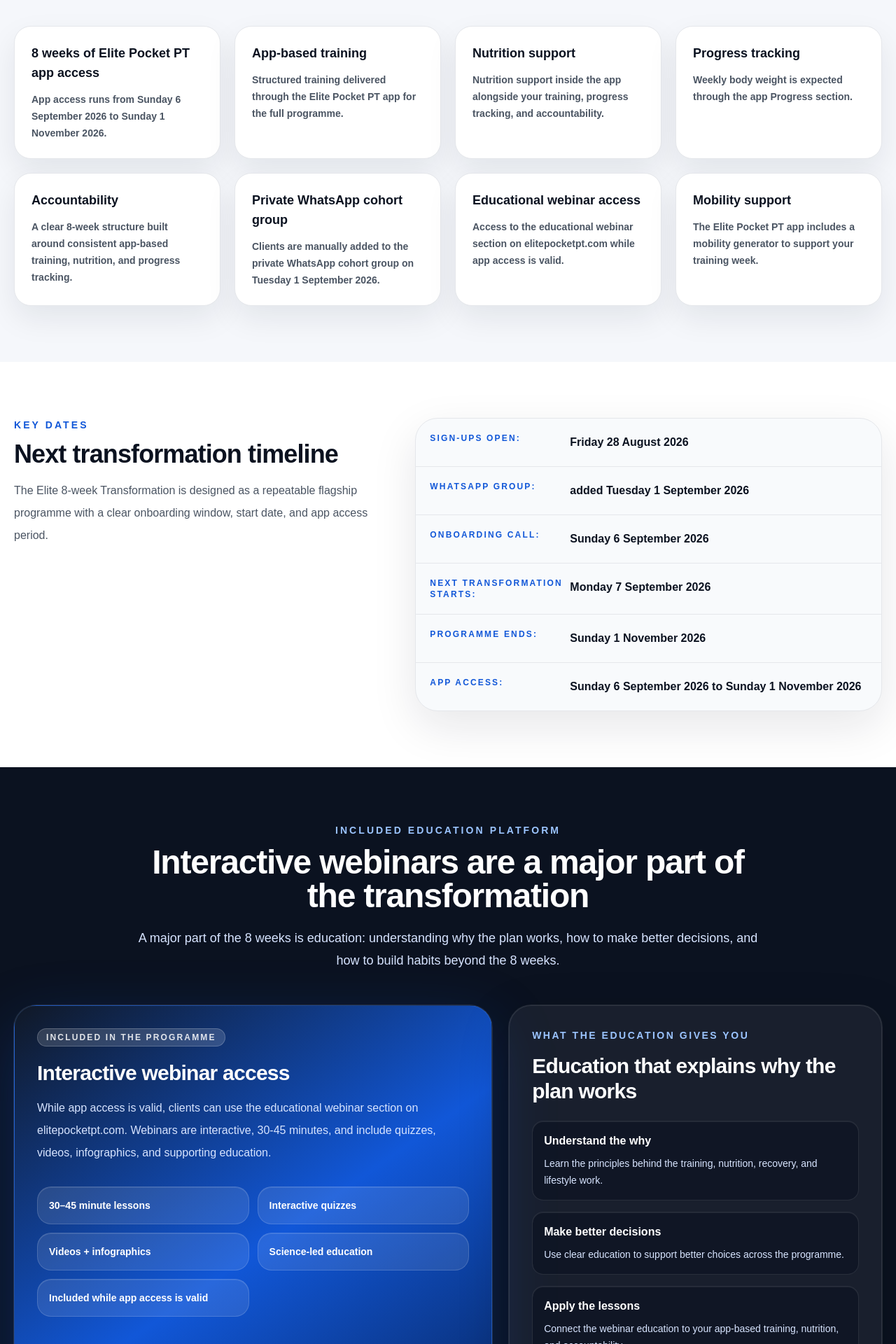
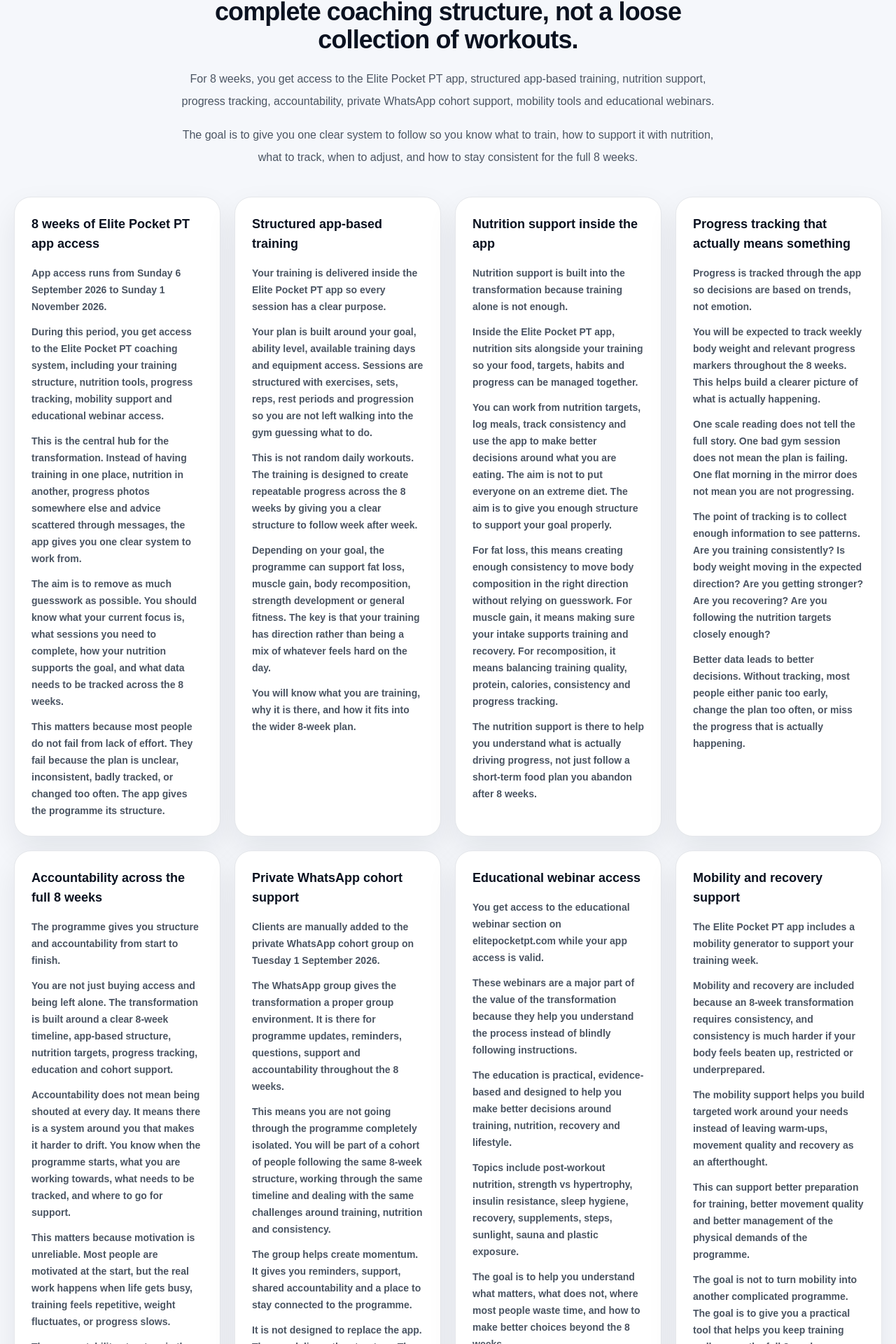
Before and after one commit to Nicho9/elite-pocket-pt-landing, a Next.js app: page /elite-8-week-transformation in a window 1280 px wide. Shown: the part 1029-2949 px from the top of the page at 70% size. Built offline with nearby package versions, Linux system fonts and the light colour scheme.

Commit message:
Expand transformation package details

```diff
--- a/src/app/elite-8-week-transformation/page.tsx
+++ b/src/app/elite-8-week-transformation/page.tsx
@@ -4,35 +4,84 @@
 const includedItems = [
   {
     title: "8 weeks of Elite Pocket PT app access",
-    body: "App access runs from Sunday 6 September 2026 to Sunday 1 November 2026.",
+    body: [
+      "App access runs from Sunday 6 September 2026 to Sunday 1 November 2026.",
+      "During this period, you get access to the Elite Pocket PT coaching system, including your training structure, nutrition tools, progress tracking, mobility support and educational webinar access.",
+      "This is the central hub for the transformation. Instead of having training in one place, nutrition in another, progress photos somewhere else and advice scattered through messages, the app gives you one clear system to work from.",
+      "The aim is to remove as much guesswork as possible. You should know what your current focus is, what sessions you need to complete, how your nutrition supports the goal, and what data needs to be tracked across the 8 weeks.",
+      "This matters because most people do not fail from lack of effort. They fail because the plan is unclear, inconsistent, badly tracked, or changed too often. The app gives the programme its structure.",
+    ],
   },
   {
-    title: "App-based training",
-    body: "Structured training delivered through the Elite Pocket PT app for the full programme.",
+    title: "Structured app-based training",
+    body: [
+      "Your training is delivered inside the Elite Pocket PT app so every session has a clear purpose.",
+      "Your plan is built around your goal, ability level, available training days and equipment access. Sessions are structured with exercises, sets, reps, rest periods and progression so you are not left walking into the gym guessing what to do.",
+      "This is not random daily workouts. The training is designed to create repeatable progress across the 8 weeks by giving you a clear structure to follow week after week.",
+      "Depending on your goal, the programme can support fat loss, muscle gain, body recomposition, strength development or general fitness. The key is that your training has direction rather than being a mix of whatever feels hard on the day.",
+      "You will know what you are training, why it is there, and how it fits into the wider 8-week plan.",
+    ],
   },
   {
-    title: "Nutrition support",
-    body: "Nutrition support inside the app alongside your training, progress tracking, and accountability.",
+    title: "Nutrition support inside the app",
+    body: [
+      "Nutrition support is built into the transformation because training alone is not enough.",
+      "Inside the Elite Pocket PT app, nutrition sits alongside your training so your food, targets, habits and progress can be managed together.",
+      "You can work from nutrition targets, log meals, track consistency and use the app to make better decisions around what you are eating. The aim is not to put everyone on an extreme diet. The aim is to give you enough structure to support your goal properly.",
+      "For fat loss, this means creating enough consistency to move body composition in the right direction without relying on guesswork. For muscle gain, it means making sure your intake supports training and recovery. For recomposition, it means balancing training quality, protein, calories, consistency and progress tracking.",
+      "The nutrition support is there to help you understand what is actually driving progress, not just follow a short-term food plan you abandon after 8 weeks.",
+    ],
   },
   {
-    title: "Progress tracking",
-    body: "Weekly body weight is expected through the app Progress section.",
+    title: "Progress tracking that actually means something",
+    body: [
+      "Progress is tracked through the app so decisions are based on trends, not emotion.",
+      "You will be expected to track weekly body weight and relevant progress markers throughout the 8 weeks. This helps build a clearer picture of what is actually happening.",
+      "One scale reading does not tell the full story. One bad gym session does not mean the plan is failing. One flat morning in the mirror does not mean you are not progressing.",
+      "The point of tracking is to collect enough information to see patterns. Are you training consistently? Is body weight moving in the expected direction? Are you getting stronger? Are you recovering? Are you following the nutrition targets closely enough?",
+      "Better data leads to better decisions. Without tracking, most people either panic too early, change the plan too often, or miss the progress that is actually happening.",
+    ],
   },
   {
-    title: "Accountability",
-    body: "A clear 8-week structure built around consistent app-based training, nutrition, and progress tracking.",
+    title: "Accountability across the full 8 weeks",
+    body: [
+      "The programme gives you structure and accountability from start to finish.",
+      "You are not just buying access and being left alone. The transformation is built around a clear 8-week timeline, app-based structure, nutrition targets, progress tracking, education and cohort support.",
+      "Accountability does not mean being shouted at every day. It means there is a system around you that makes it harder to drift. You know when the programme starts, what you are working towards, what needs to be tracked, and where to go for support.",
+      "This matters because motivation is unreliable. Most people are motivated at the start, but the real work happens when life gets busy, training feels repetitive, weight fluctuates, or progress slows.",
+      "The accountability structure is there to help you keep showing up long enough for the plan to work.",
+    ],
   },
   {
-    title: "Private WhatsApp cohort group",
-    body: "Clients are manually added to the private WhatsApp cohort group on Tuesday 1 September 2026.",
+    title: "Private WhatsApp cohort support",
+    body: [
+      "Clients are manually added to the private WhatsApp cohort group on Tuesday 1 September 2026.",
+      "The WhatsApp group gives the transformation a proper group environment. It is there for programme updates, reminders, questions, support and accountability throughout the 8 weeks.",
+      "This means you are not going through the programme completely isolated. You will be part of a cohort of people following the same 8-week structure, working through the same timeline and dealing with the same challenges around training, nutrition and consistency.",
+      "The group helps create momentum. It gives you reminders, support, shared accountability and a place to stay connected to the programme.",
+      "It is not designed to replace the app. The app delivers the structure. The WhatsApp group supports the process around it.",
+    ],
   },
   {
     title: "Educational webinar access",
-    body: "Access to the educational webinar section on elitepocketpt.com while app access is valid.",
+    body: [
+      "You get access to the educational webinar section on elitepocketpt.com while your app access is valid.",
+      "These webinars are a major part of the value of the transformation because they help you understand the process instead of blindly following instructions.",
+      "The education is practical, evidence-based and designed to help you make better decisions around training, nutrition, recovery and lifestyle.",
+      "Topics include post-workout nutrition, strength vs hypertrophy, insulin resistance, sleep hygiene, recovery, supplements, steps, sunlight, sauna and plastic exposure.",
+      "The goal is to help you understand what matters, what does not, where most people waste time, and how to make better choices beyond the 8 weeks.",
+      "This is important because long-term change does not come from simply being told what to do. It comes from understanding why you are doing it.",
+    ],
   },
   {
-    title: "Mobility support",
-    body: "The Elite Pocket PT app includes a mobility generator to support your training week.",
+    title: "Mobility and recovery support",
+    body: [
+      "The Elite Pocket PT app includes a mobility generator to support your training week.",
+      "Mobility and recovery are included because an 8-week transformation requires consistency, and consistency is much harder if your body feels beaten up, restricted or underprepared.",
+      "The mobility support helps you build targeted work around your needs instead of leaving warm-ups, movement quality and recovery as an afterthought.",
+      "This can support better preparation for training, better movement quality and better management of the physical demands of the programme.",
+      "The goal is not to turn mobility into another complicated programme. The goal is to give you a practical tool that helps you keep training well across the full 8 weeks.",
+    ],
   },
 ];
 
@@ -176,11 +225,24 @@
         <div className="mx-auto max-w-7xl">
           <div className="mx-auto max-w-3xl text-center">
             <p className="text-sm font-bold uppercase tracking-[0.22em] text-[#1157D8]">
-              What is included
+              WHAT YOU GET INSIDE THE ELITE 8-WEEK TRANSFORMATION
             </p>
             <h2 className="mt-3 text-3xl font-bold tracking-tight text-[#0B1220] sm:text-4xl">
-              The 8-week structure
+              The Elite 8-week Transformation is built as a complete coaching structure, not a loose collection of workouts.
             </h2>
+            <div className="mt-5 space-y-4 text-base font-medium leading-8 text-[#4B5563]">
+              <p>
+                For 8 weeks, you get access to the Elite Pocket PT app, structured
+                app-based training, nutrition support, progress tracking,
+                accountability, private WhatsApp cohort support, mobility tools and
+                educational webinars.
+              </p>
+              <p>
+                The goal is to give you one clear system to follow so you know what
+                to train, how to support it with nutrition, what to track, when to
+                adjust, and how to stay consistent for the full 8 weeks.
+              </p>
+            </div>
           </div>
 
           <div className="mt-10 grid gap-5 sm:grid-cols-2 lg:grid-cols-4">
@@ -190,12 +252,22 @@
                 className="rounded-[1.5rem] border border-[#E5E7EB] bg-white p-6 shadow-[0_18px_44px_rgba(15,23,42,0.08)]"
               >
                 <h3 className="text-lg font-bold leading-7 text-[#0B1220]">{item.title}</h3>
-                <p className="mt-3 text-sm font-semibold leading-6 text-[#4B5563]">
-                  {item.body}
-                </p>
+                <div className="mt-4 space-y-3 text-sm font-semibold leading-6 text-[#4B5563]">
+                  {item.body.map((paragraph) => (
+                    <p key={paragraph}>{paragraph}</p>
+                  ))}
+                </div>
               </div>
             ))}
           </div>
+
+          <p className="mx-auto mt-10 max-w-4xl text-center text-base font-bold leading-8 text-[#0B1220]">
+            Everything in the transformation is designed to work together: training
+            gives you the structure, nutrition supports the goal, progress tracking
+            shows what is changing, education teaches you why it matters, mobility
+            helps you keep moving well, and accountability helps you stay consistent
+            for the full 8 weeks.
+          </p>
         </div>
       </section>
 
```
